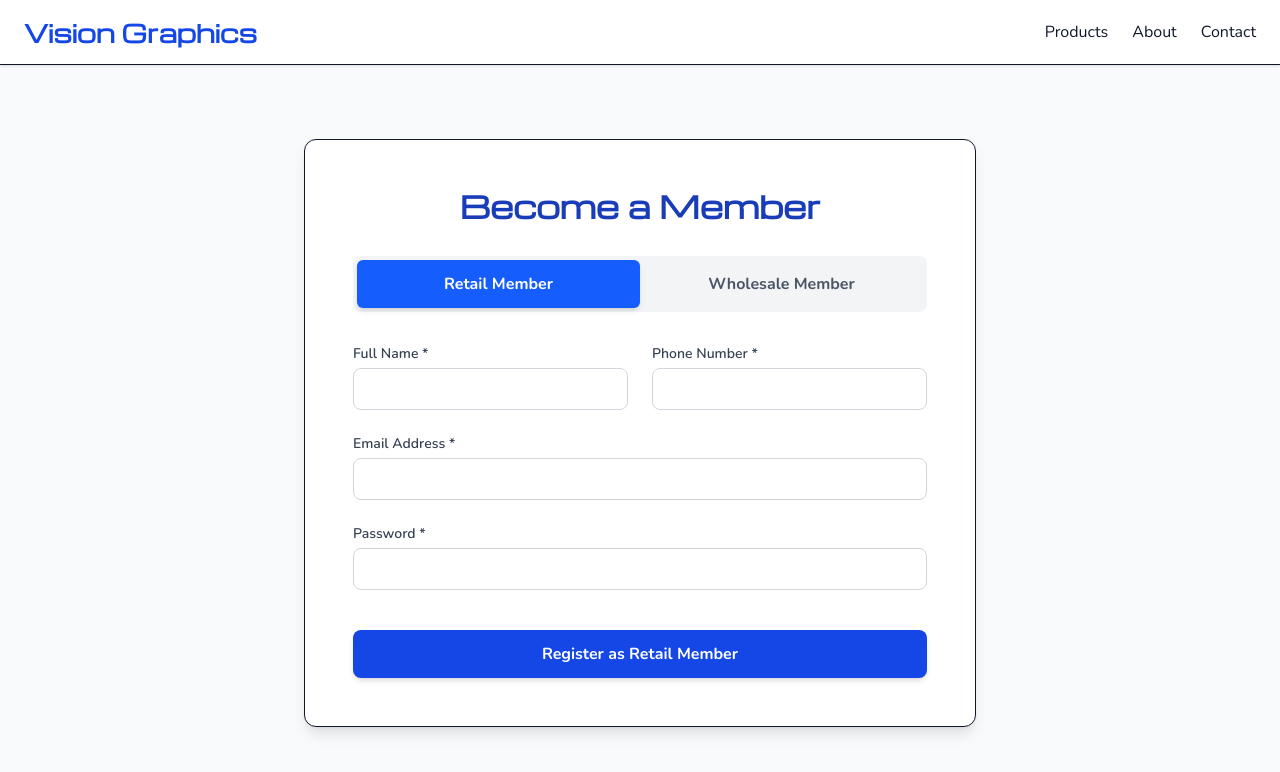
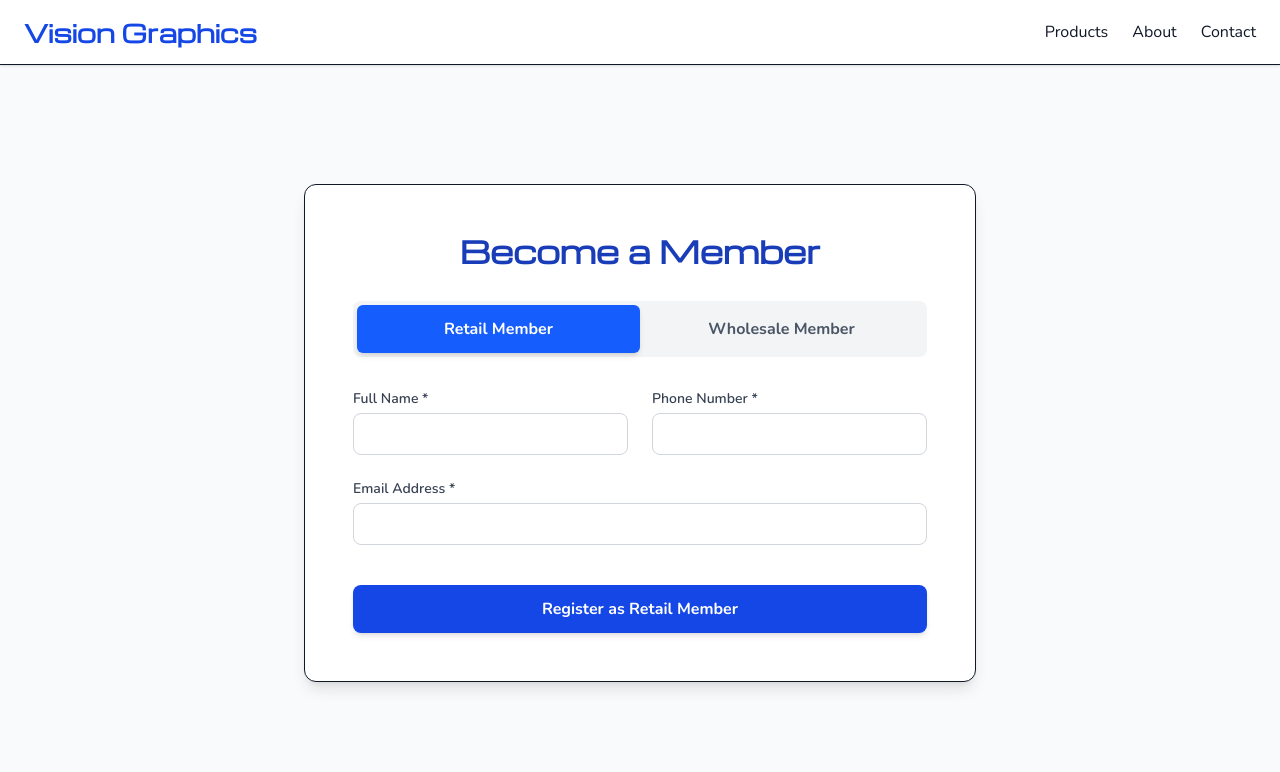
Before and after one commit to absoluteclaw310-arch/visiongraphics, a Next.js app: page /membership in a window 1280 px wide. Shown: the top 772 px of the page. Built offline with nearby package versions, Linux system fonts and the light colour scheme.

Commit message:
Remove password field for retail sign ups

```diff
--- a/src/app/membership/page.tsx
+++ b/src/app/membership/page.tsx
@@ -73,10 +73,12 @@ export default function MembershipPage() {
               <input type="email" className="w-full border border-gray-300 rounded-lg px-4 py-2 focus:ring-2 focus:ring-blue-500 focus:outline-none" required />
             </div>
 
-            <div>
-              <label className="block text-sm font-semibold text-gray-700 mb-1">Password *</label>
-              <input type="password" className="w-full border border-gray-300 rounded-lg px-4 py-2 focus:ring-2 focus:ring-blue-500 focus:outline-none" required />
-            </div>
+            {memberType === 'wholesale' && (
+              <div>
+                <label className="block text-sm font-semibold text-gray-700 mb-1">Password *</label>
+                <input type="password" className="w-full border border-gray-300 rounded-lg px-4 py-2 focus:ring-2 focus:ring-blue-500 focus:outline-none" required />
+              </div>
+            )}
 
             <button type="submit" className="w-full bg-blue-700 text-white py-3 rounded-lg font-bold hover:bg-blue-600 transition shadow-md mt-4">
               Register as {memberType === 'wholesale' ? 'Wholesale' : 'Retail'} Member
```
